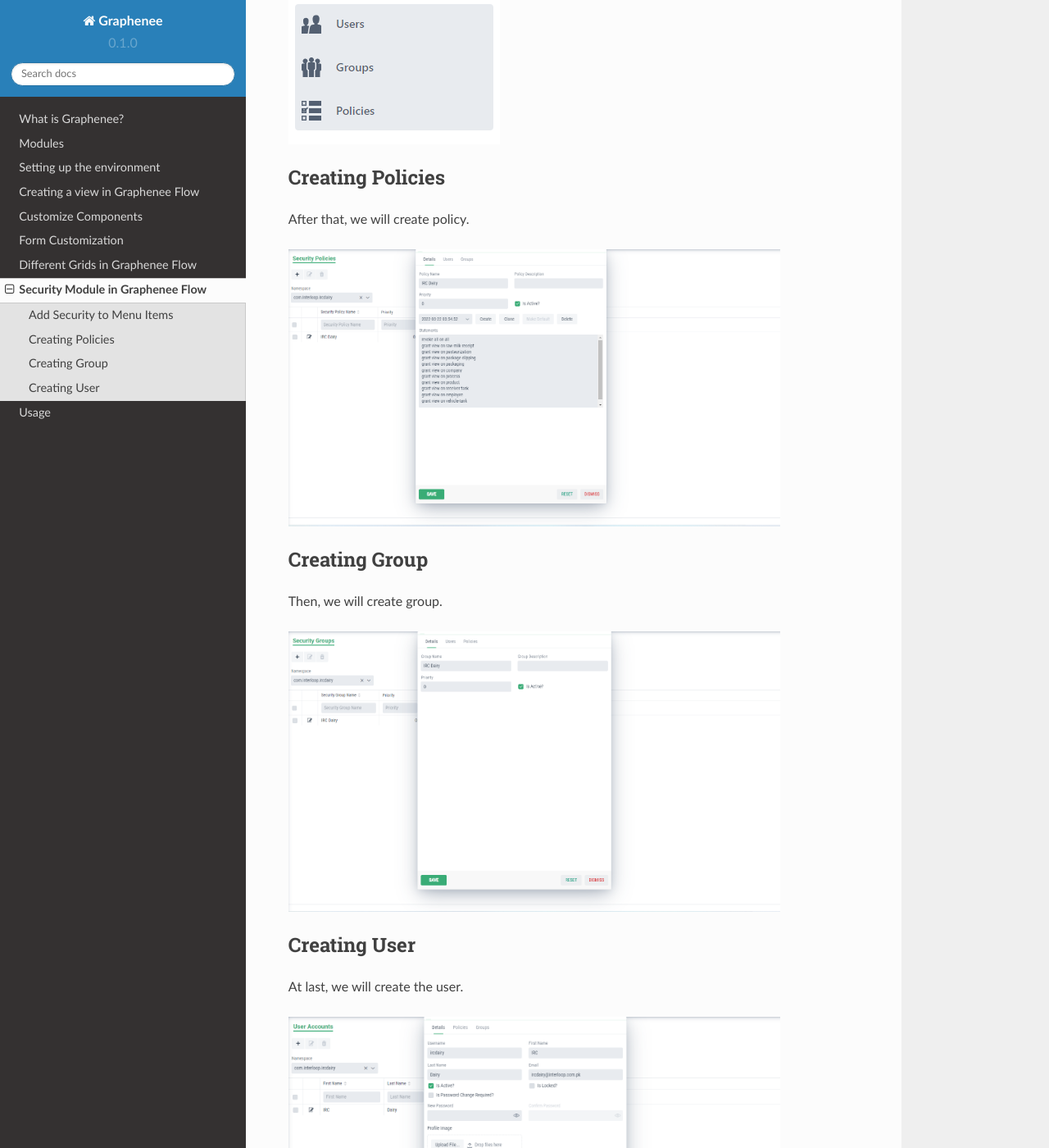
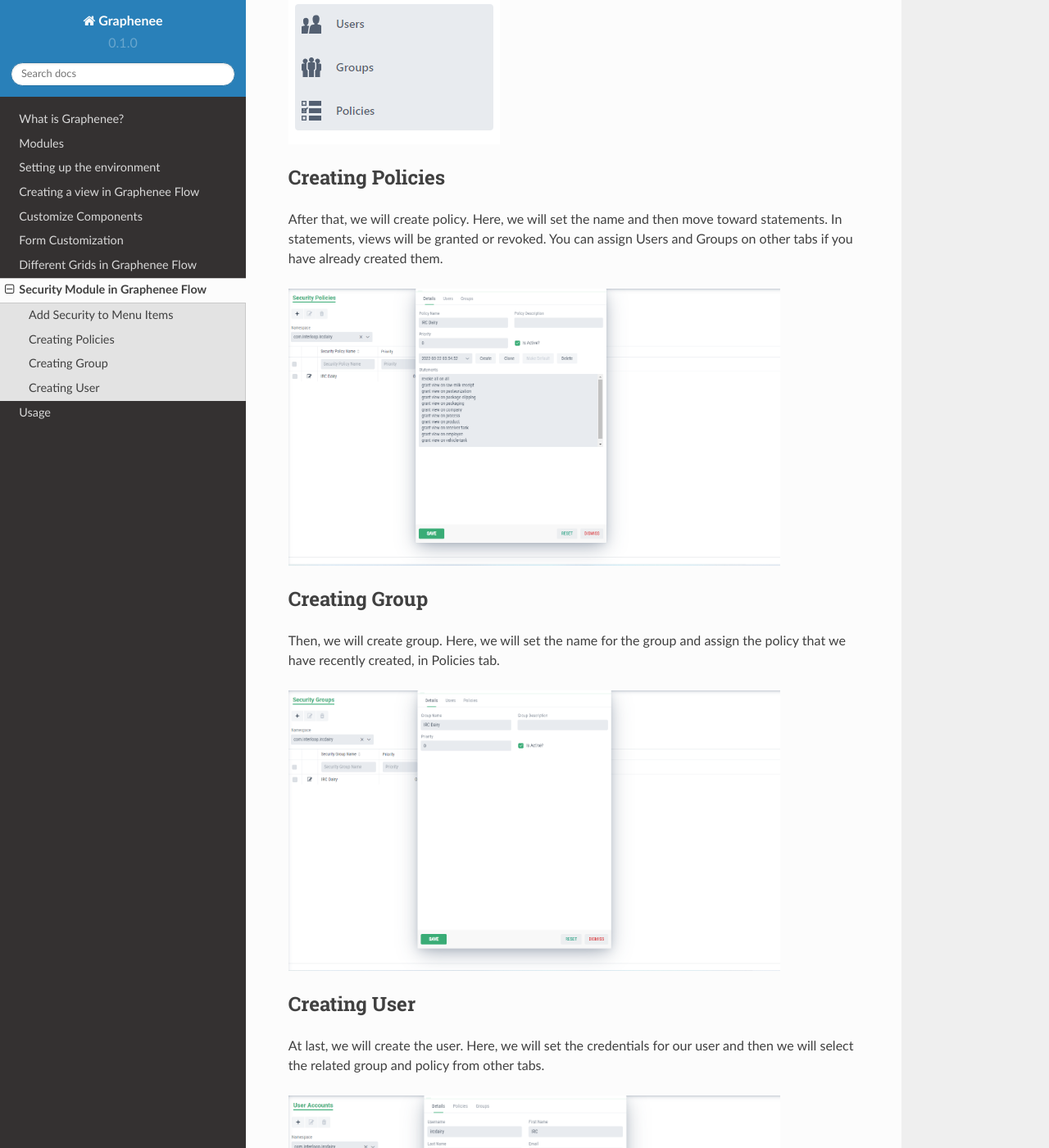
Before and after one commit to subanzafar/rtd-tutorial, a Sphinx documentation site: the page built from docs/source/security.rst, in a window 1280 px wide and 1400 px high, scrolled down 512 px. Shown: the whole window at 82% size. Built offline with Sphinx 7.4.7 and the Read the Docs theme 2.0.0, drawn with Linux system fonts in a browser that asks for light colours.

Commit message:
Update security.rst

```diff
--- a/docs/source/security.rst
+++ b/docs/source/security.rst
@@ -24,6 +24,7 @@
 -----------------
 
 After that, we will create policy.
+Here, we will set the name and then move toward statements. In statements, views will be granted or revoked. You can assign Users and Groups on other tabs if you have already created them.
 
 .. image:: images/policy.png
  :width: 600
@@ -32,6 +33,7 @@
 --------------
 
 Then, we will create group.
+Here, we will set the name for the group and assign the policy that we have recently created, in Policies tab.
 
 .. image:: images/group.png
  :width: 600
@@ -40,6 +42,7 @@
 -------------
 
 At last, we will create the user.
+Here, we will set the credentials for our user and then we will select the related group and policy from other tabs.
 
 .. image:: images/user.png
  :width: 600
```
